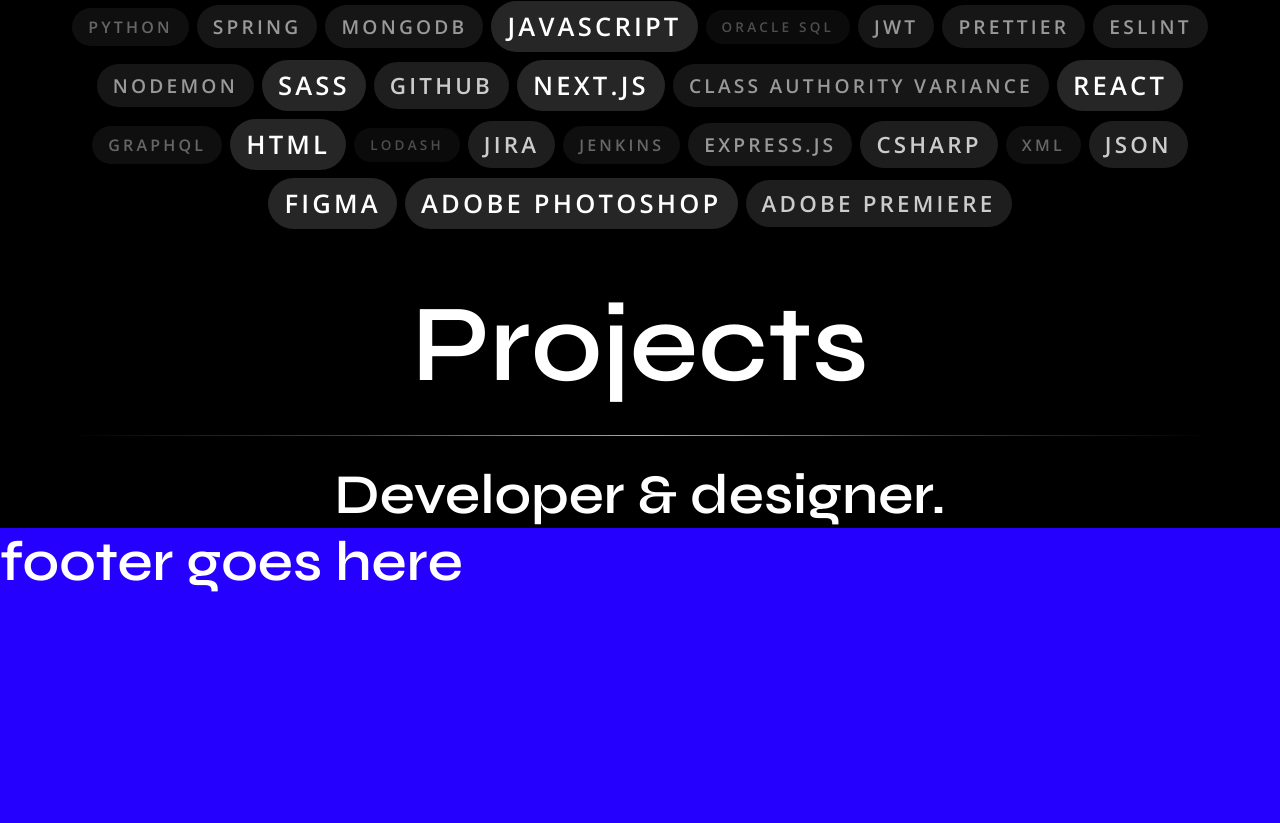
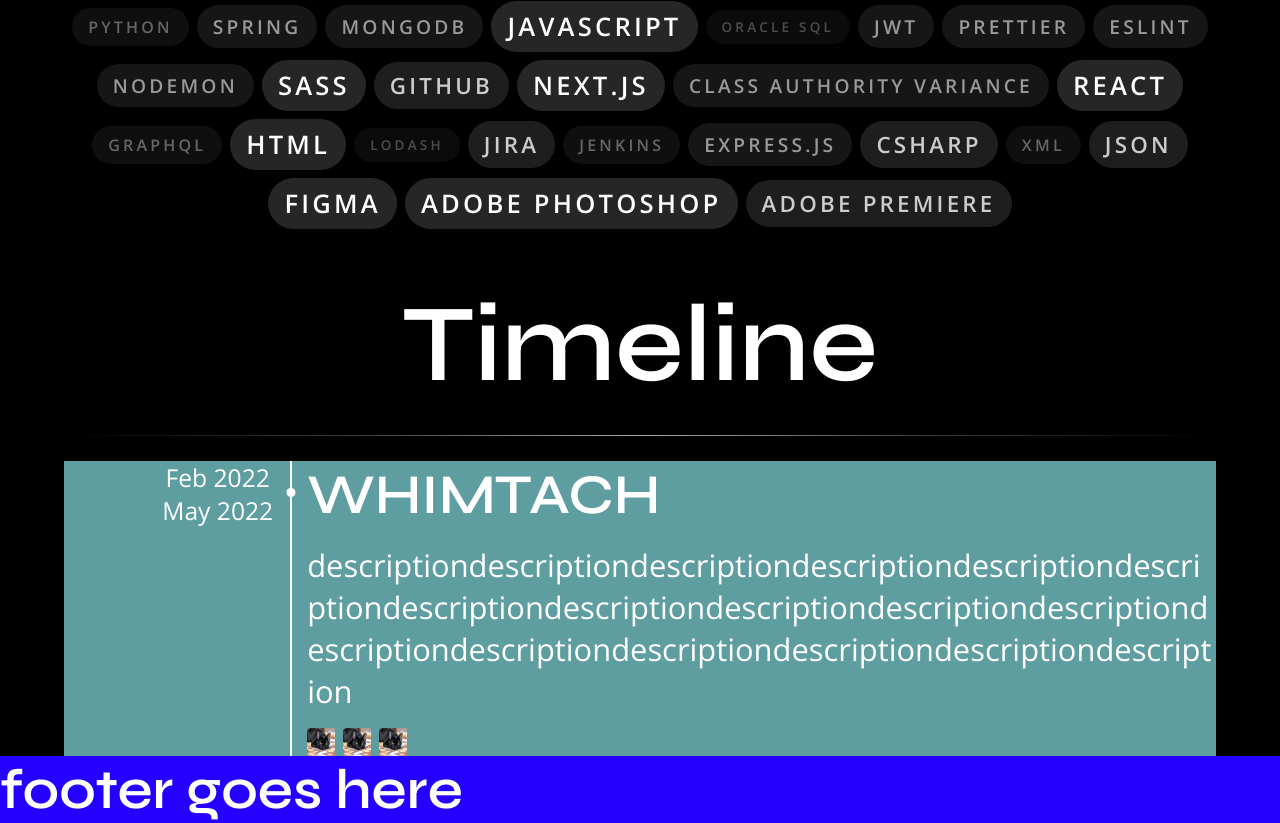
Before and after one commit to Gatinoko/Portfolio, a Next.js app: page / in a window 1280 px wide. Shown: the part 1090-1913 px from the top of the page. Before the commit the page ends 1685 px from the top, so only its background shows below. Built offline with nearby package versions, Linux system fonts and the light colour scheme.

Commit message:
feat(components): Created and implemented work timeline and work timeline item components

```diff
--- a/components/_components.scss
+++ b/components/_components.scss
@@ -7,3 +7,5 @@
 @forward './chip/chip.scss';
 @forward './chipCloud/chipCloud.scss';
 @forward './footer/footer.scss';
+@forward './work-timeline/timeline-item/timeline-item.scss';
+@forward './work-timeline/work-timeline.scss';
--- /dev/null
+++ b/components/work-timeline/timeline-item/timeline-item.scss
@@ -0,0 +1,59 @@
+@use '../../../styles/modules.scss' as *;
+
+.timeline-item {
+	& {
+		display: flex;
+		min-width: 30ch;
+		background-color: cadetblue;
+		gap: get-spacing-value(spacing-16);
+	}
+
+	.date {
+		& {
+			display: flex;
+			width: 20%;
+			min-width: 10ch;
+			text-align: center;
+			justify-content: flex-end;
+			gap: get-spacing-value(spacing-16);
+		}
+
+		&::before {
+			content: '';
+			position: absolute;
+			width: 9px;
+			height: 9px;
+			transform: translateX(50%) translateY(1.5rem);
+			border-radius: 99999px;
+			background-color: rgb(255, 255, 255);
+		}
+
+		&::after {
+			content: '';
+			transform: translateX(50%);
+			border: 1px solid white;
+		}
+	}
+
+	.item-information-container {
+		& {
+			display: flex;
+			flex-direction: column;
+			gap: get-spacing-value(spacing-16);
+			width: 80%;
+		}
+
+		.icons-container {
+			& {
+				display: flex;
+				gap: get-spacing-value(spacing-8);
+			}
+
+			.timeline-item-icon {
+				position: relative;
+				width: clamp(1.22rem, 1.08rem + 0.67vw, 1.6rem);
+				height: clamp(1.22rem, 1.08rem + 0.67vw, 1.6rem);
+			}
+		}
+	}
+}
--- /dev/null
+++ b/components/work-timeline/timeline-item/timeline-item.tsx
@@ -0,0 +1,63 @@
+import { cva } from 'class-variance-authority';
+import Image from 'next/image';
+import React, { ReactElement } from 'react';
+
+export interface TimelineItemProps {
+	startDate: string;
+	endDate: string;
+	title: string;
+	description: string;
+	className?: string;
+	icons?: string[];
+}
+
+export default function TimelineItem(props: TimelineItemProps) {
+	const {
+		startDate = 'Start date',
+		endDate = 'End date',
+		title = 'Title',
+		description = 'Description',
+		className = '',
+		icons,
+	} = props;
+
+	return (
+		<li className={`${className} timeline-item`}>
+			{/* Date */}
+			<p
+				className='date'
+				data-size='extra-small'>
+				{startDate}
+				<br />
+				{endDate}
+			</p>
+
+			{/* Item information container */}
+			<div className='item-information-container'>
+				{/* Item title */}
+				<h6 className='title'>{title}</h6>
+
+				{/* Item description */}
+				<p className='description'>{description}</p>
+
+				{/* Item icons */}
+				{icons && (
+					<div className='icons-container'>
+						{icons.map((icon, index) => (
+							<div
+								className='timeline-item-icon'
+								key={index}>
+								<Image
+									key={index}
+									src={icons[index]}
+									fill={true}
+									alt={''}
+								/>
+							</div>
+						))}
+					</div>
+				)}
+			</div>
+		</li>
+	);
+}
--- /dev/null
+++ b/components/work-timeline/work-timeline.scss
@@ -0,0 +1,7 @@
+@use '../../styles/modules.scss' as *;
+
+.work-timeline {
+	width: 100%;
+	padding: 0;
+	margin: 0;
+}
--- /dev/null
+++ b/components/work-timeline/work-timeline.tsx
@@ -0,0 +1,16 @@
+import { cva } from 'class-variance-authority';
+import React, { PropsWithChildren, ReactElement } from 'react';
+import TimelineItem, { TimelineItemProps } from './timeline-item/timeline-item';
+
+interface WorkTimelineProps {
+	className?: string;
+	workTimelineItems:
+		| ReactElement<TimelineItemProps>[]
+		| ReactElement<TimelineItemProps>;
+}
+
+export default function WorkTimeline(props: WorkTimelineProps) {
+	const { className = '', workTimelineItems } = props;
+
+	return <ul className={`${className} work-timeline`}>{workTimelineItems}</ul>;
+}
--- a/pages/index.tsx
+++ b/pages/index.tsx
@@ -6,6 +6,8 @@
 import Icon, { IconSizes } from '@/components/icon/icon';
 import Chip from '@/components/chipCloud/chip/chip';
 import ChipCloud from '@/components/chipCloud/chipCloud';
+import WorkTimeline from '@/components/work-timeline/work-timeline';
+import TimelineItem from '@/components/work-timeline/timeline-item/timeline-item';
 
 export default function Index(props: any, rootMainRef: any) {
 	return (
@@ -81,9 +83,31 @@
 				<PageSection
 					id='ProjectsSection'
 					className={'information-page'}>
-					<h3>Projects</h3>
+					<h3>Timeline</h3>
 					<hr />
-					<h6>Developer & designer.</h6>
+					<WorkTimeline
+						workTimelineItems={[
+							<TimelineItem
+								key='first'
+								startDate={'Feb 2022'}
+								endDate={'May 2022'}
+								title={'WHIMTACH'}
+								description={
+									'descriptiondescriptiondescriptiondescriptiondescriptiondescriptiondescriptiondescriptiondescriptiondescriptiondescriptiondescriptiondescriptiondescriptiondescriptiondescriptiondescription'
+								}
+								icons={['/cat.jpg', '/cat.jpg', '/cat.jpg']}
+							/>,
+						]}
+					/>
+					{/* <TimelineItem
+				startDate={'Feb 2022'}
+				endDate={'May 2022'}
+				title={'WHIMTACH'}
+				description={
+					'descriptiondescriptiondescriptiondescriptiondescriptiondescriptiondescriptiondescriptiondescriptiondescriptiondescriptiondescriptiondescriptiondescriptiondescriptiondescriptiondescription'
+				}
+				icons={['/cat.jpg', '/cat.jpg', '/cat.jpg']}
+			/> */}
 				</PageSection>
 			</RevealAnimation>
 		</main>
```
